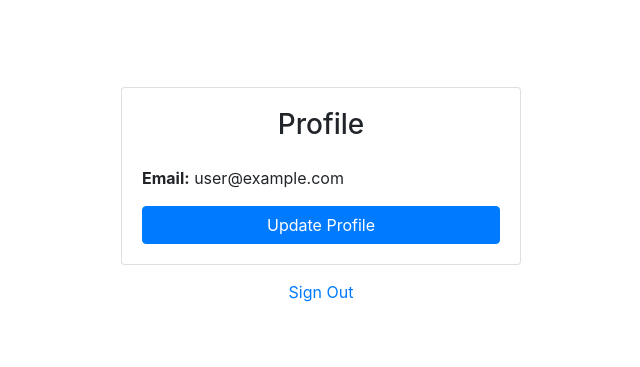
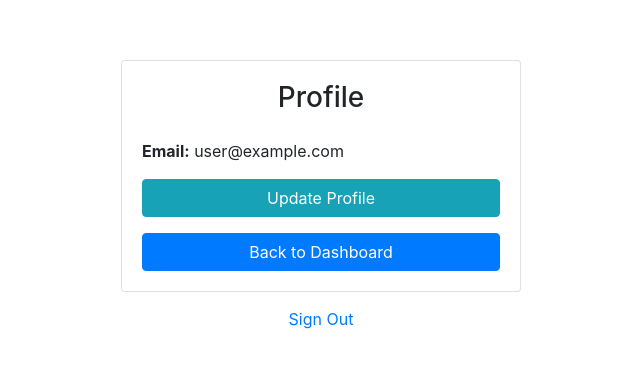
Before and after one commit to Hintful/kDrive, a React (Create React App) app: page /user in a window 1280 px wide. Shown: the part 201-568 px from the top of the page, without its empty margins (319-959 px from the left). Built offline with nearby package versions, Linux system fonts and the light colour scheme; no server answers; sample sign-in values are in the browser's storage.

Commit message:
add back to dashboard button

```diff
--- a/src/components/auth/Profile.js
+++ b/src/components/auth/Profile.js
@@ -37,7 +37,8 @@ const Profile = () => {
             <Alert variant="danger">{error}</Alert>
           }
           <strong>Email:</strong> { currentUser.email}
-          <Link to="/update-profile" className="btn btn-primary w-100 mt-3">Update Profile</Link>
+          <Link to="/update-profile" className="btn btn-info w-100 mt-3">Update Profile</Link>
+          <Link to="/" className="btn btn-primary w-100 mt-3">Back to Dashboard</Link>
         </Card.Body>
       </Card>
       <div className="w-100 text-center mt-2">
```
